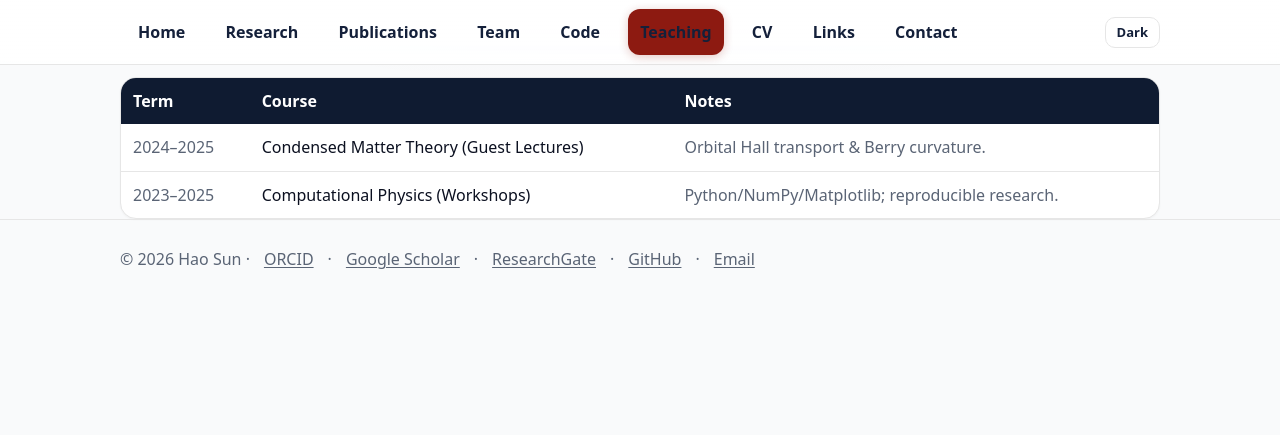
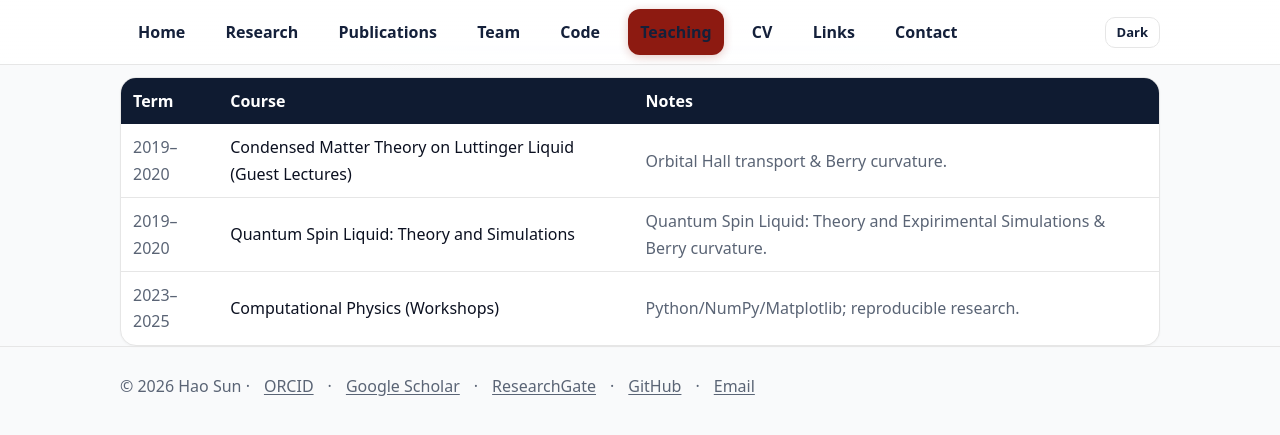
Before and after one commit to sunohao/sunohao.github.io, a Jekyll site: the page built from teaching/index.md, in a window 1280 px wide. Shown: the top 435 px of the page. Built offline with Jekyll 4.4.1, drawn with Linux system fonts in a browser that asks for light colours.

Commit message:
modify teaching

```diff
--- a/teaching/index.md
+++ b/teaching/index.md
@@ -7,7 +7,8 @@ permalink: /teaching.html
   <table>
     <thead><tr><th>Term</th><th>Course</th><th>Notes</th></tr></thead>
     <tbody>
-      <tr><td class="muted">2024–2025</td><td>Condensed Matter Theory (Guest Lectures)</td><td class="muted">Orbital Hall transport &amp; Berry curvature.</td></tr>
+      <tr><td class="muted">2019–2020</td><td>Condensed Matter Theory on Luttinger Liquid (Guest Lectures)</td><td class="muted">Orbital Hall transport &amp; Berry curvature.</td></tr>
+      <tr><td class="muted">2019–2020</td><td>Quantum Spin Liquid: Theory and Simulations</td><td class="muted">Quantum Spin Liquid: Theory and Expirimental Simulations &amp; Berry curvature.</td></tr>
       <tr><td class="muted">2023–2025</td><td>Computational Physics (Workshops)</td><td class="muted">Python/NumPy/Matplotlib; reproducible research.</td></tr>
     </tbody>
   </table>
```
Also changed, not shown: 2 other files.
